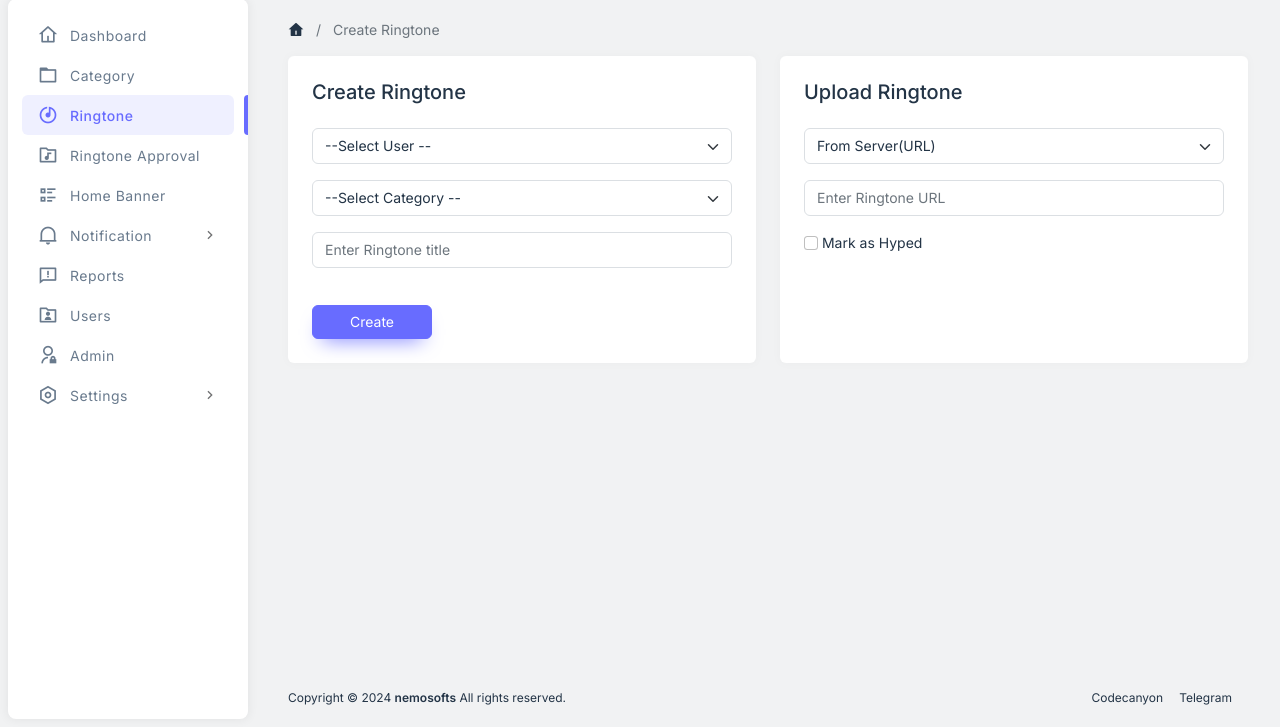
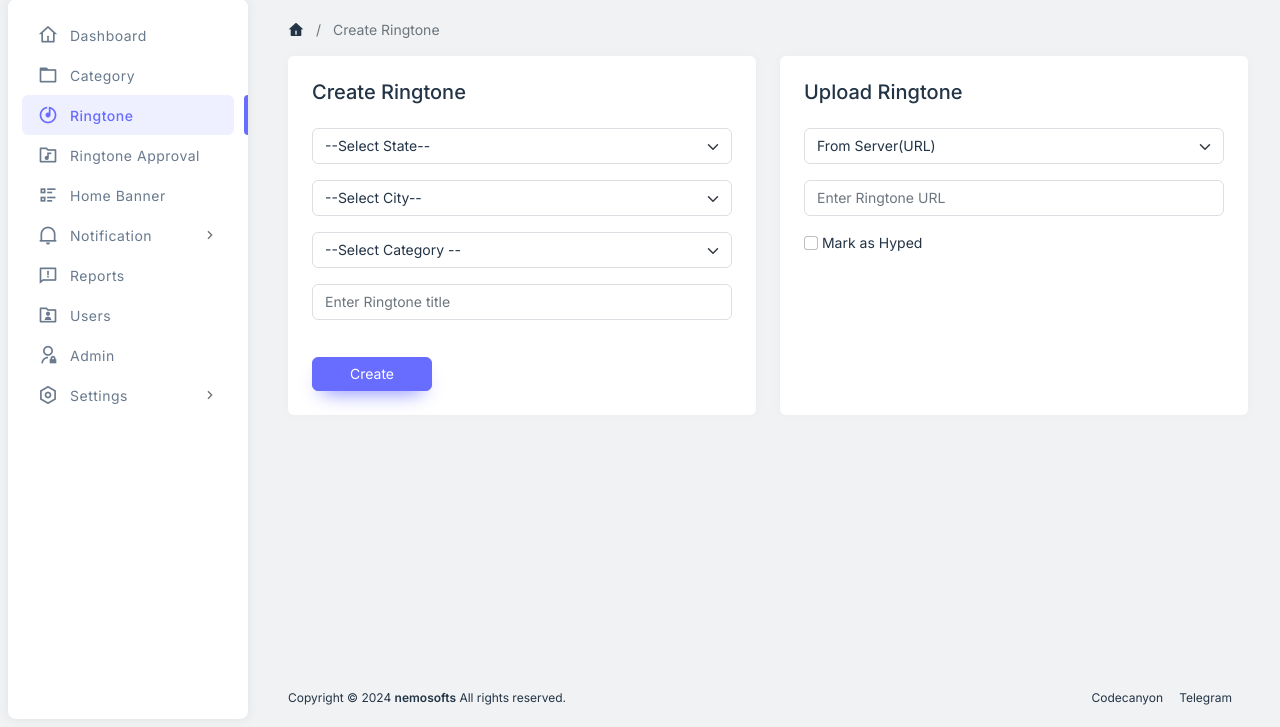
Before and after one commit to shubhamparmargit/ringtone, a PHP site: page /create_ringtone.php in a window 1280 px wide. Shown: the part 73-800 px from the top of the page. Run offline with PHP 8.4, Linux system fonts and the light colour scheme; a user stored in the database is signed in; data comes from the database, SQL or seed files in the repository; tables that the repository leaves empty or names only in its code hold one stand-in row (values such as "Sample post").

Commit message:
done add city and state

```diff
--- a/create_ringtone.php
+++ b/create_ringtone.php
@@ -10,6 +10,10 @@
     //Users
     $users_qry="SELECT * FROM tbl_users ORDER BY user_name";
     $users_result=mysqli_query($mysqli,$users_qry);
+
+
+    $states_qry = "SELECT * FROM states ORDER BY name";
+    $states_result = mysqli_query($mysqli, $states_qry);
 
     //Category
     $cat_qry="SELECT * FROM tbl_category ORDER BY category_name";
@@ -38,7 +42,9 @@
 
         $data = array(
             'cat_id'  =>  trim($_POST['cat_id']),
-            'user_id'  =>  trim($_POST['user_id']),
+            // 'user_id'  =>  trim($_POST['user_id']),
+            'state_id'  =>  trim($_POST['state_id']),
+            'city_id'  =>  trim($_POST['city_id']),
             'ringtone_title'  =>  cleanInput($_POST['ringtone_title']),
             'audio_type'  =>  $audio_type,
             'ringtone_url'  =>  $audio_url,
@@ -53,11 +59,13 @@
         header( "Location:manage_ringtone.php");
         exit;
     }
-
     if(isset($_GET['ringtone_id'])){
         $qry="SELECT * FROM tbl_ringtone where id='".$_GET['ringtone_id']."'";
         $result=mysqli_query($mysqli,$qry);
         $row=mysqli_fetch_assoc($result);
+
+        $city_qry = "SELECT * FROM cities WHERE state_id = (SELECT state_id FROM cities WHERE id = '".$row['city_id']."') ORDER BY name";
+                $cities_result = mysqli_query($mysqli, $city_qry);
     }
 
     if(isset($_POST['submit']) and isset($_POST['ringtone_id'])){
@@ -83,10 +91,11 @@
                 $audio_url=$row['ringtone_url'];
             }
         }
-
         $data = array(
             'cat_id'  =>  trim($_POST['cat_id']),
-            'user_id'  =>  trim($_POST['user_id']),
+            // 'user_id'  =>  trim($_POST['user_id']),
+            'state_id'  =>  trim($_POST['state_id']),
+            'city_id'  =>  trim($_POST['city_id']),
             'ringtone_title'  =>  cleanInput($_POST['ringtone_title']),
             'audio_type'  =>  $audio_type,
             'ringtone_url'  =>  $audio_url
@@ -118,7 +127,7 @@
                     <div class="card h-100">
                         <div class="card-body p-4">
                             <h5 class="mb-4"><?=$page_title ?></h5>
-
+                            <?php /*
                             <div class="mb-3">
                                 <select name="user_id" id="user_id" class="nsofts-select " required>
                                     <option value="">--Select User --</option>
@@ -127,6 +136,33 @@
                                             <option value="<?php echo $users_row['id'];?>" <?php if($users_row['id']==$row['user_id']){?>selected<?php }?>><?php echo $users_row['user_name'];?></option>
                                         <?php }else{ ?>
                                             <option value="<?php echo $users_row['id'];?>"><?php echo $users_row['user_name'];?></option>
+                                        <?php } ?>
+                                    <?php } ?>
+                                </select>
+                            </div> */ ?>
+                            <!-- State Dropdown -->
+                            <div class="mb-3">
+                                <select name="state_id" id="state_id" class="nsofts-select" required>
+                                    <option value="">--Select State--</option>
+                                    <?php while($states_row = mysqli_fetch_array($states_result)) { ?>
+                                        <option value="<?php echo $states_row['id']; ?>"
+                                            <?php if(isset($_GET['ringtone_id']) && $states_row['id'] == $row['state_id']) { ?> selected <?php } ?>>
+                                            <?php echo $states_row['name']; ?>
+                                        </option>
+                                    <?php } ?>
+                                </select>
+                            </div>
+
+                            <!-- City Dropdown -->
+                            <div class="mb-3">
+                                <select name="city_id" id="city_id" class="nsofts-select" required>
+                                    <option value="">--Select City--</option>
+                                    <?php if (isset($cities_result)) { ?>
+                                        <?php while ($cities_row = mysqli_fetch_array($cities_result)) { ?>
+                                            <option value="<?php echo $cities_row['id']; ?>"
+                                                <?php if(isset($_GET['ringtone_id']) && $cities_row['id'] == $row['city_id']) { ?> selected <?php } ?>>
+                                                <?php echo $cities_row['name']; ?>
+                                            </option>
                                         <?php } ?>
                                     <?php } ?>
                                 </select>
@@ -244,6 +280,17 @@
                  $('#play_timesDiv').hide();
             }
         });
+        $("#state_id").change(function(){
+            var state_id = $(this).val();
+            $.ajax({
+                url: "get_cities.php",
+                type: "POST",
+                data: { state_id: state_id },
+                success: function(data) {
+                    $("#city_id").html(data);
+                }
+            });
+        });
     });
 
     var objectUrl;
--- a/includes/lb_helper.php
+++ b/includes/lb_helper.php
@@ -138,8 +138,8 @@ function get_api_data($data_info){
     $API_NAME = 'NEMOSOFTS_APP';
 
     $data_json = $data_info;
-    // $data_arr = json_decode(urldecode(base64_decode($data_json)), true);
-    $data_arr = json_decode($data_json, true);
+    $data_arr = json_decode(urldecode(base64_decode($data_json)), true);
+    // $data_arr = json_decode($data_json, true);
     if($data_arr['application_id']==PACKAGE_NAME){
         if (!file_exists('api.php')){
             //$data['data'] = array('success' => '-1', "MSG" => "Invalid.");
```
Also changed, not shown: get_cities.php (added, +16 -0 lines).
